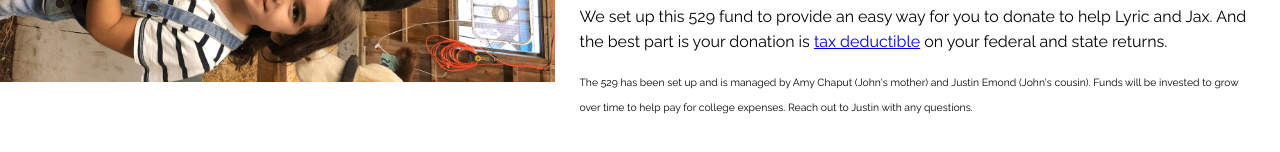
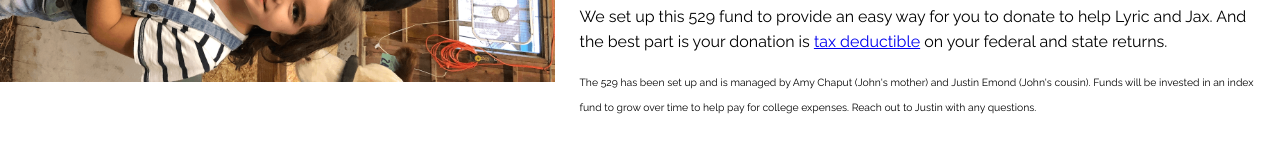
Before and after one commit to jemond/laj, a plain HTML site: page index.html in a window 1280 px wide. Shown: the part 334-486 px from the top of the page. Drawn offline with nearby package versions, Linux system fonts and the light colour scheme.

Commit message:
Refine copy.

```diff
--- a/index.html
+++ b/index.html
@@ -104,7 +104,7 @@
 
         <p>We set up this 529 fund to provide an easy way for you to donate to help Lyric and Jax. And the best part is your donation is <a href="https://www.savingforcollege.com/529-plans/massachusetts/u-fund-college-investing-plan">tax deductible</a> on your federal and state returns.</p>
 
-        <p class="footnote">The 529 has been set up and is managed by Amy Chaput (John's mother) and Justin Emond (John's cousin). Funds will be invested to grow over time to help pay for college expenses. Reach out to Justin with any questions.</p>
+        <p class="footnote">The 529 has been set up and is managed by Amy Chaput (John's mother) and Justin Emond (John's cousin). Funds will be invested in an index fund to grow over time to help pay for college expenses. Reach out to Justin with any questions.</p>
 
     </main>
 
```
